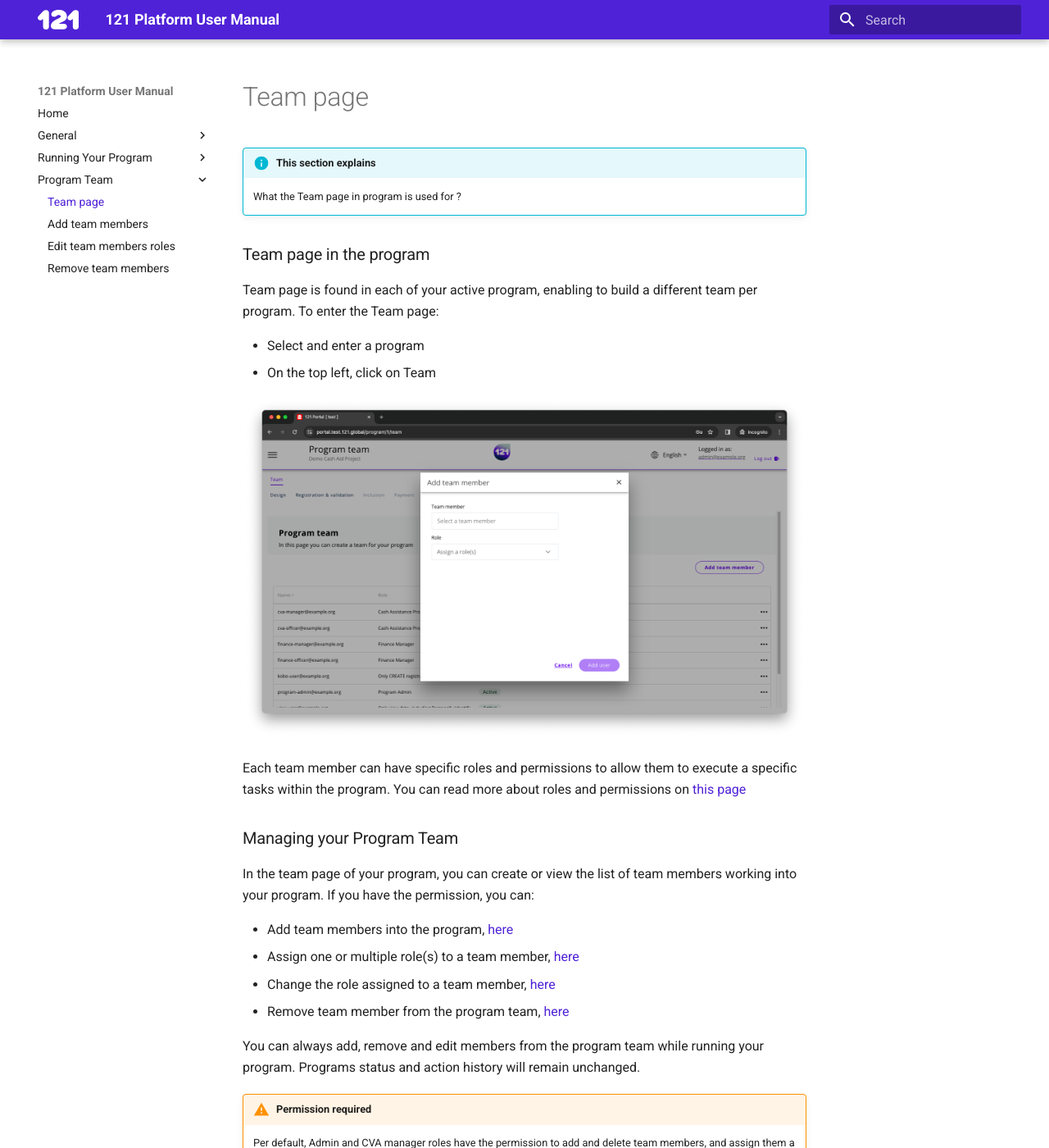
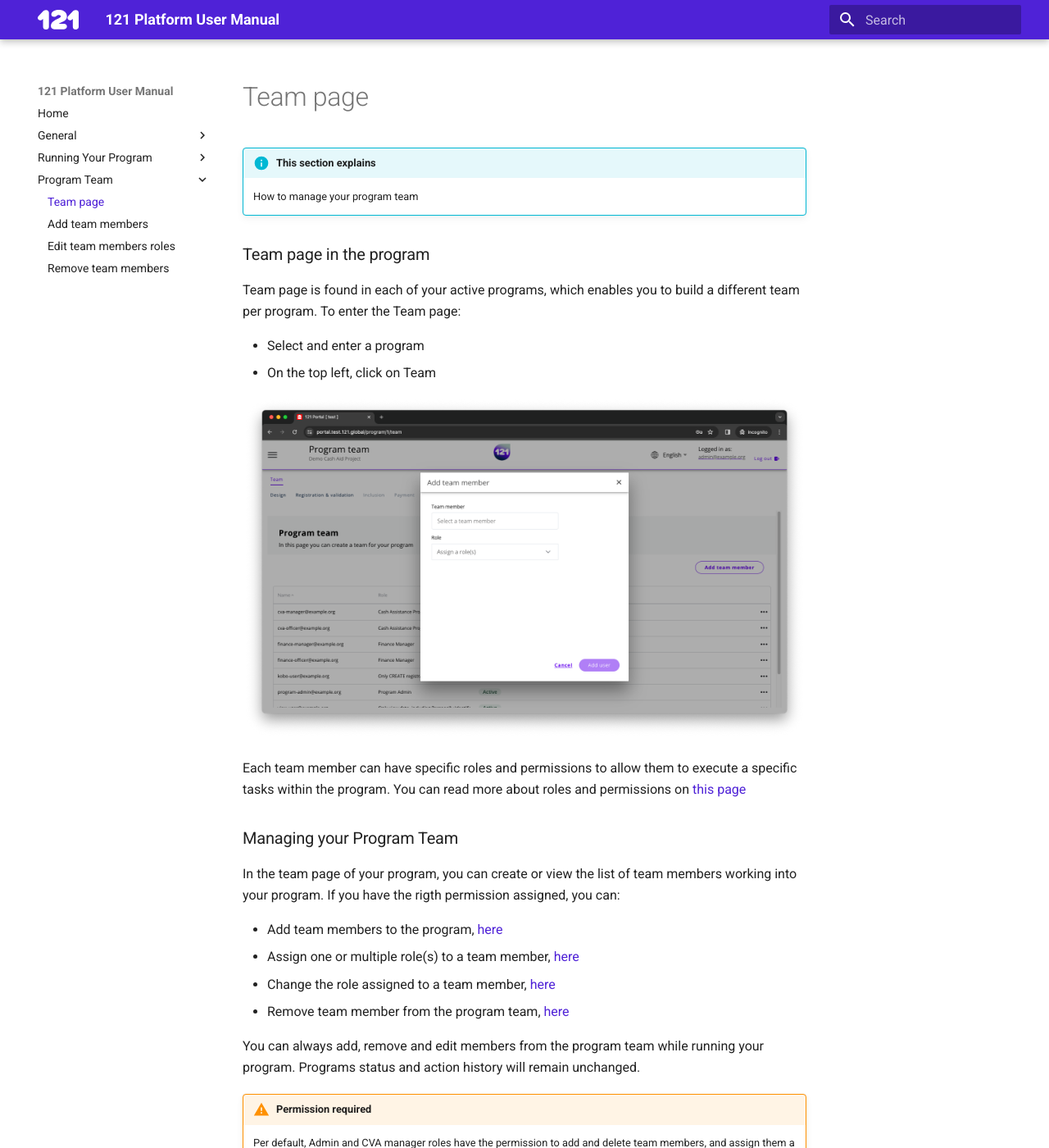
Before and after one commit to rodekruis/data-service-catalogue, an MkDocs documentation site: the page built from docs/general/team-page.md, in a window 1280 px wide and 1400 px high. Shown: the whole window at 82% size. Built offline with MkDocs 1.6.1 and Material for MkDocs 9.7.7, drawn with Linux system fonts in a browser that asks for light colours.

Commit message:
fixes & typos

```diff
--- a/docs/general/team-page.md
+++ b/docs/general/team-page.md
@@ -3,11 +3,11 @@ title: Team page
 ---
 
 !!! info "This section explains"
-    What the Team page in program is used for ?
+    How to manage your program team
 
 ### Team page in the program
 
-Team page is found in each of your active program, enabling to build a different team per program. To enter the Team page:
+Team page is found in each of your active programs, which enables you to build a different team per program. To enter the Team page:
 
 - Select and enter a program
 - On the top left, click on Team
@@ -17,15 +17,14 @@ Team page is found in each of your active program, enabling to build a different
 Each team member can have specific roles and permissions to allow them to execute a specific tasks within the program. You can read more about roles and permissions on [this page](../general/users-permissions.md)
 
 ### Managing your Program Team
-In the team page of your program, you can create or view the list of team members working into your program. If you have the permission, you can:
+In the team page of your program, you can create or view the list of team members working into your program. If you have the rigth permission assigned, you can:
 
-- Add team members into the program, [here](./add-team-members)
-- Assign one or multiple role(s) to a team member, [here](./edit-team-roles-program)
-- Change the role assigned to a team member, [here](./edit-team-roles-program.md)
-- Remove team member from the program team, [here](./remove-team-members-program.md)
+- Add team members to the program, [here](../add-team-members)
+- Assign one or multiple role(s) to a team member, [here](../edit-team-roles-program)
+- Change the role assigned to a team member, [here](../edit-team-roles-program)
+- Remove team member from the program team, [here](../remove-team-members-program)
 
 You can always add, remove and edit members from the program team while running your program. Programs status and action history will remain unchanged.
 
-
 !!! warning "Permission required"
     Per default, Admin and CVA manager roles have the permission to add and delete team members, and assign them a role into a program team. If you would like to enable more users to manage the program team members and roles distribution, you can request to add the Team management role into your instance. Contact your dedicated account manager or support team via <a href="mailto:support@121.global">this email</a>
```
Also changed, not shown: docs/general/add-team-members.md (+1 -1 lines), docs/general/remove-team-members-program.md (+5 -5 lines), docs/assets/img/ProgramTeamDeleteRemoveUserActionBox.png (renamed from docs/assets/img/program team delete remove user action box.PNG), docs/assets/img/ProgramTeamDeleteRemoveUserDots.png (renamed from docs/assets/img/program team delete remove user dots.PNG), docs/assets/img/ProgramTeamDeleteRemoveUserValidation.png (renamed from docs/assets/img/program team delete remove user validation.PNG), docs/assets/img/ProgramTeamMultipurposeCashTeamTabAddTeamMember.png (renamed from docs/assets/img/Program Team_Multipurpose Cash_Team tab_Add team member.PNG), docs/assets/img/ProgramTeamUserManagementErrorMessage.png (renamed from docs/assets/img/program team user management error message.PNG), docs/assets/img/ProgramUserManagementRoles.png (renamed from docs/assets/img/program user management roles.PNG).
